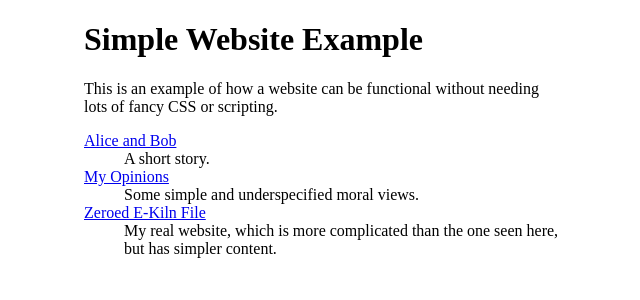
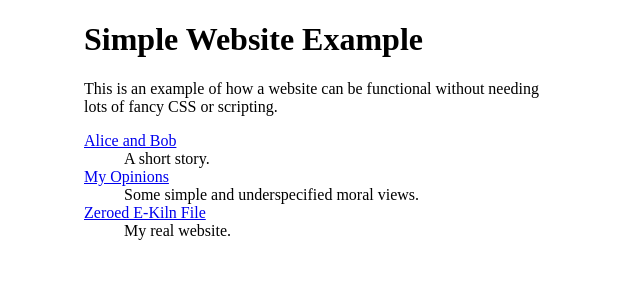
Before and after one commit to ilzolende/ilzolende.github.io, a Jekyll site: the page example-site/index.html, which Jekyll copies as it is, in a window 1280 px wide. Shown: the top 300 px of the page, without its empty margins (316-956 px from the left). Built offline with Jekyll 4.4.1, drawn with Linux system fonts in a browser that asks for light colours.

Commit message:
fixed description of real site

```diff
--- a/example-site/index.html
+++ b/example-site/index.html
@@ -17,7 +17,7 @@
         <dt><a href="views.html">My Opinions</a></dt>
         <dd>Some simple and underspecified moral views.</dd>
         <dt><a href="/">Zeroed E-Kiln File</a></dt>
-        <dd>My real website, which is more complicated than the one seen here, but has simpler content.</dd>
+        <dd>My real website.</dd>
       </dl>
     </nav>
   </body>
```
